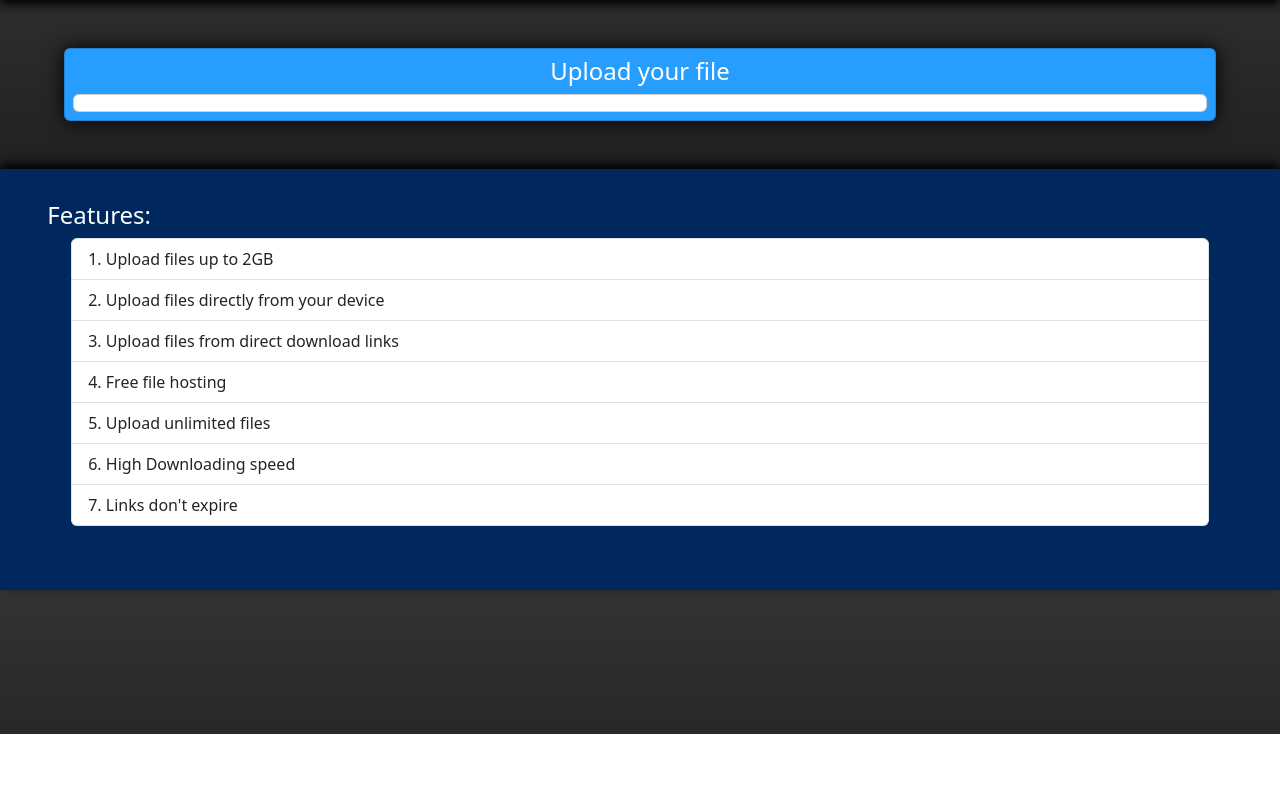
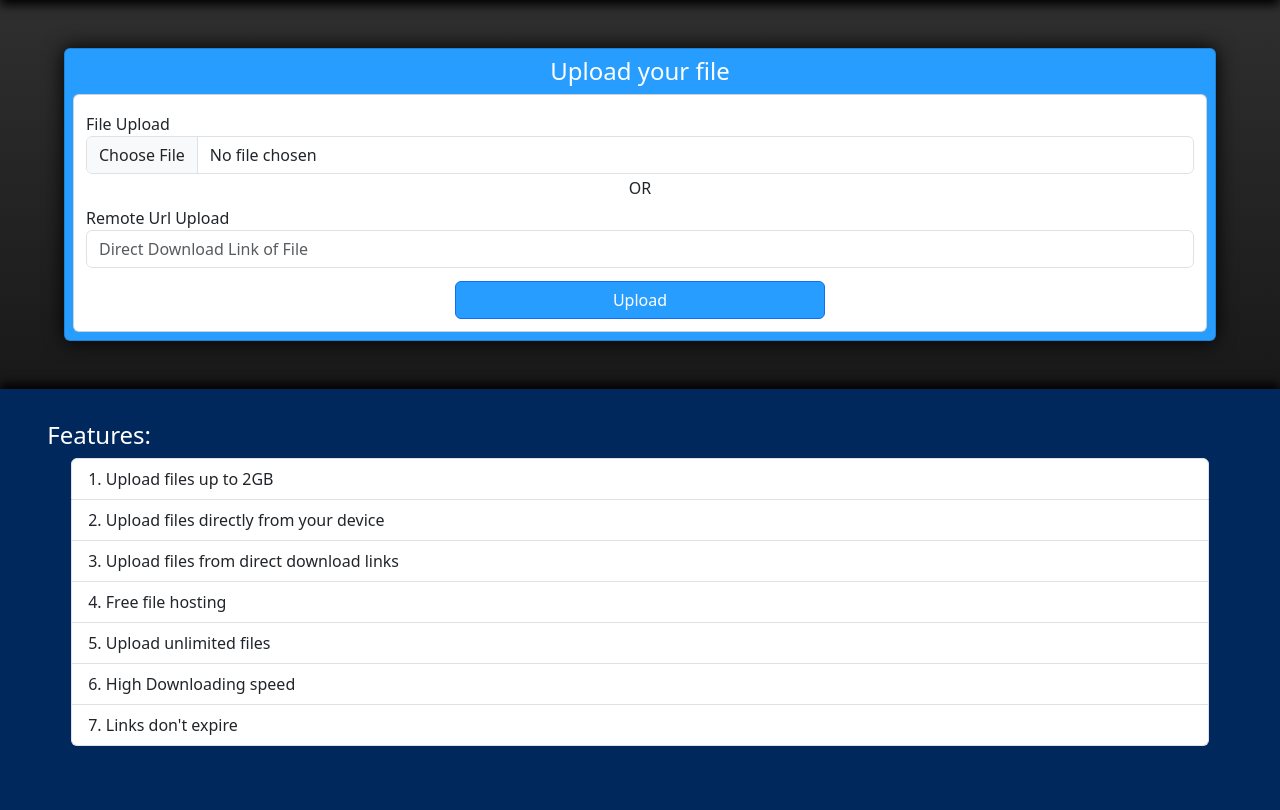
Before and after one commit to rindo57/cloud, a Python web app: template templates/minindex.html in a window 1280 px wide. Shown: the part 66-876 px from the top of the page. Before the commit the page ends 800 px from the top, so only its background shows below. Run offline with Jinja, Linux system fonts and the light colour scheme; the template is opened without the code that fills it, so the values that code supplies are empty.

Commit message:
Update minindex.html

```diff
--- a/templates/minindex.html
+++ b/templates/minindex.html
@@ -44,15 +44,56 @@
     <div id="udiv-main" class="card mx-3 my-5 text-center p-2">
       <h4>Upload your file</h4>
       <div id="udiv-inner" class="card p-2">
-        <!-- Add your form content here -->
+        <div id="form-div">
+          <form id="upload-form" class="p-1">
+            <div class="form-group">
+              <label for="file-input">File Upload</label>
+              <input class="form-control" type="file" id="file-input" />
+            </div>
+            <h6>OR</h6>
+            <div class="form-group">
+              <label for="url-input">Remote Url Upload</label>
+              <input type="url" class="form-control" id="url-input" placeholder="Direct Download Link of File" />
+            </div>
+            <button type="submit" class="btn btn-primary mt-2 col-4" value="Upload">
+              Upload
+            </button>
+          </form>
+          <div style="display: none" class="progress-bar">
+            <div id="progress"></div>
+          </div>
+        </div>
       </div>
     </div>
 
     <!-- Progress div -->
-    <div id="udiv2-main" class="card m-5 text-center p-2" style="display:  none;">
+    <div id="udiv2-main" class="card m-5 text-center p-2" style="display: none;">
       <h4 id="hstatus">Uploading...</h4>
       <div id="udiv-inner" class="card p-2">
-        <!-- Add your progress content here -->
+        <table class="table">
+          <tbody>
+            <tr>
+              <th scope="row">File Name</th>
+              <td id="vfile">File Name</td>
+            </tr>
+            <tr>
+              <th scope="row">Remaining Time</th>
+              <td id="vtime">Remaining Time</td>
+            </tr>
+            <tr>
+              <th scope="row">Progress</th>
+              <td id="vprog">Progress</td>
+            </tr>
+            <tr>
+              <th scope="row">Average Speed</th>
+              <td id="vspeed">Average Speed</td>
+            </tr>
+          </tbody>
+        </table>
+
+        <div class="progress-bar">
+          <div id="progressor"></div>
+        </div>
       </div>
     </div>
   </div>
@@ -76,4 +117,4 @@
 </body>
 <script src="../static/index.js"></script>
 
-</html>
+          </html>
```
